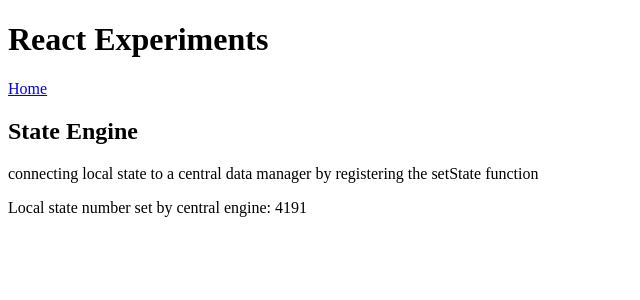
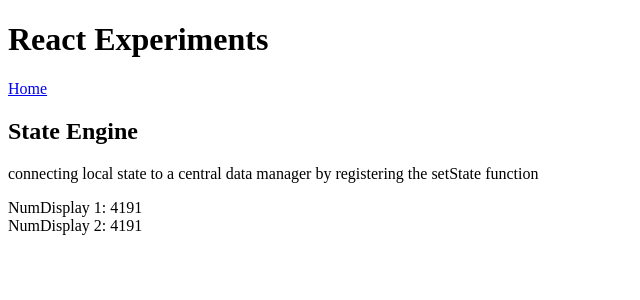
Before and after one commit to stephenfrancis/react-experiments, a React (Vite) app: page /state_engine in a window 1280 px wide. Shown: the top 300 px of the page, without its empty margins (0-640 px from the left). Built offline with nearby package versions, Linux system fonts and the light colour scheme.

Commit message:
improve the state engine experiment

```diff
--- /dev/null
+++ b/src/state_engine/NumDisplay.tsx
@@ -0,0 +1,19 @@
+import React from 'react'
+import { registerSetStateFunction } from './StateEngine'
+
+interface Props {
+  label: string
+}
+
+const Default: React.FC<Props> = (props: Props) => {
+  const [num, setNum] = React.useState<number>(0)
+  registerSetStateFunction(setNum)
+  return (
+    <div>
+      <span>{props.label}: </span>
+      <span>{num}</span>
+    </div>
+  )
+}
+
+export default Default
--- a/src/state_engine/StateEngine.ts
+++ b/src/state_engine/StateEngine.ts
@@ -1,5 +1,6 @@
-type SetStateFunc = (arg: number) => void;
+export type SetStateFunc = (arg: number) => void;
 
+console.log(`real StateEngine invoked`)
 const set_state_functs: SetStateFunc[] = [];
 
 export const registerSetStateFunction = (f: SetStateFunc) => {
--- a/src/state_engine/index.tsx
+++ b/src/state_engine/index.tsx
@@ -1,14 +1,13 @@
 import * as React from 'react'
-import { registerSetStateFunction } from './StateEngine'
+import NumDisplay from './NumDisplay'
 
 const Main: React.FC<{}> = () => {
-  const [num, setNum] = React.useState<number>(0)
-  registerSetStateFunction(setNum)
   return (
     <div>
       <h2>State Engine</h2>
       <p>connecting local state to a central data manager by registering the setState function</p>
-      Local state number set by central engine: {num}
+      <NumDisplay label="NumDisplay 1" />
+      <NumDisplay label="NumDisplay 2" />
     </div>
   )
 }
```
Also changed, not shown: 2 other files (tests, documents, lock files or other folders).
